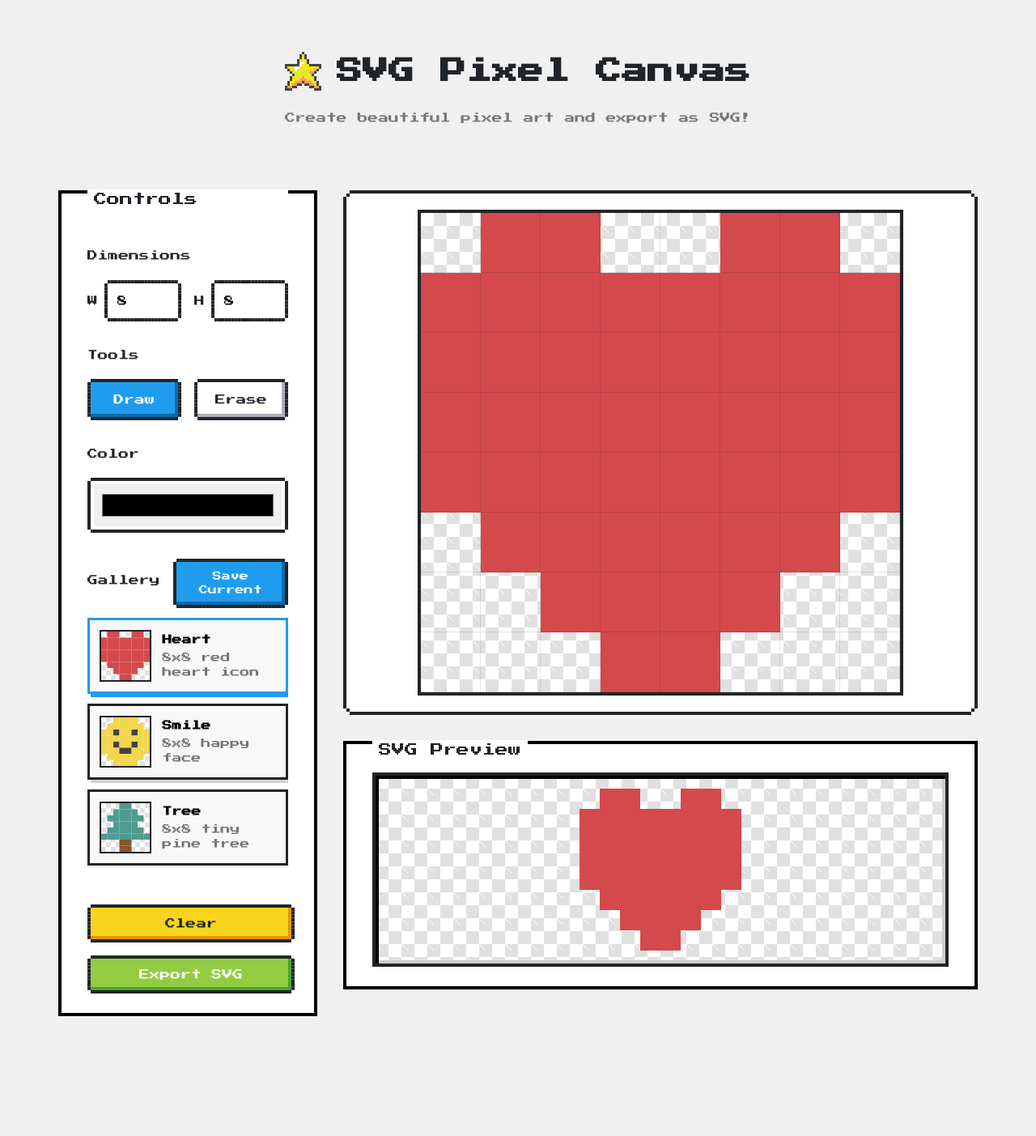
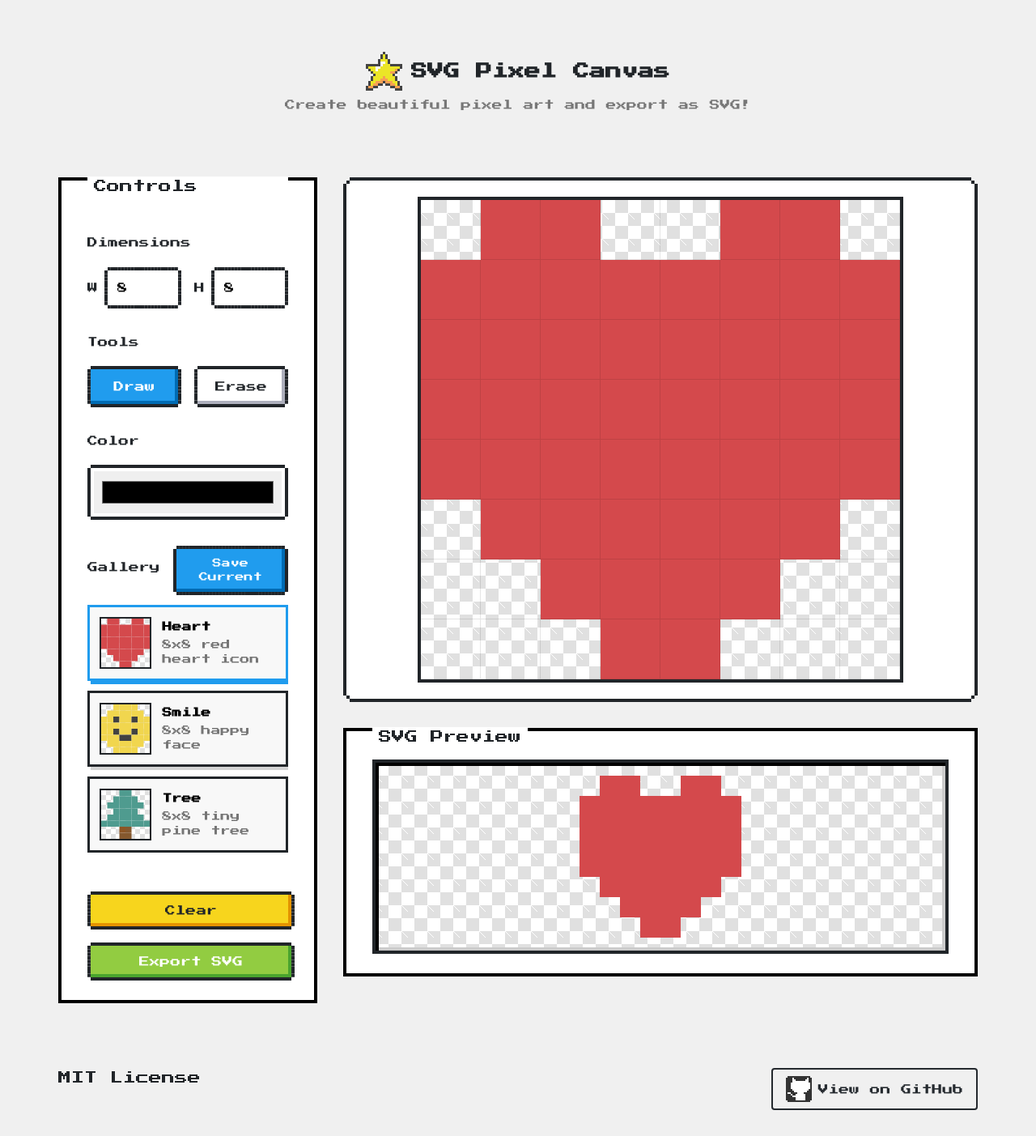
Before and after one commit to riceball-tw/svg-pixel-canvas, a Vue app: page / in a window 1280 px wide. Shown: the whole page at 81% size. Before the commit the page ends 1287 px from the top, so only its background shows below. Built offline with nearby package versions, Linux system fonts and the light colour scheme.

Commit message:
feat: Add footer github link and license

```diff
--- a/src/App.vue
+++ b/src/App.vue
@@ -460,6 +460,13 @@ const downloadSVG = () => {
         </div>
       </section>
     </main>
+
+    <footer class="footer">
+      MIT License
+      <a href="https://github.com/riceball-tw/svg-pixel-canvas" target="_blank" class="github-link">
+        <i class="nes-icon github"></i> View on GitHub
+      </a>
+    </footer>
   </div>
 </template>
 
@@ -487,18 +494,43 @@ body {
 }
 
 .header h1 {
-  font-size: 2rem;
-  margin-bottom: 1.5rem;
+  font-size: 1.25rem;
+  margin-bottom: 0.5rem;
   display: flex;
   align-items: center;
   justify-content: center;
-  gap: 1rem;
+  gap: 0.5rem;
 }
 
 .header p {
   color: #767676;
   font-size: 0.8rem;
   line-height: 1.5;
+}
+
+.footer {
+  display: flex;
+  justify-content: space-between;
+  margin-top: 2rem;
+  padding-top: 1rem;
+}
+
+.github-link {
+  display: inline-flex;
+  align-items: center;
+  gap: 0.5rem;
+  font-size: 0.8rem;
+  color: #24292e;
+  text-decoration: none;
+  padding: 0.5rem 1rem;
+  border: 2px solid #24292e;
+  border-radius: 4px;
+  transition: background-color 0.2s, color 0.2s;
+}
+
+.github-link:hover {
+  background-color: #24292e;
+  color: white;
 }
 
 .main-content {
```
